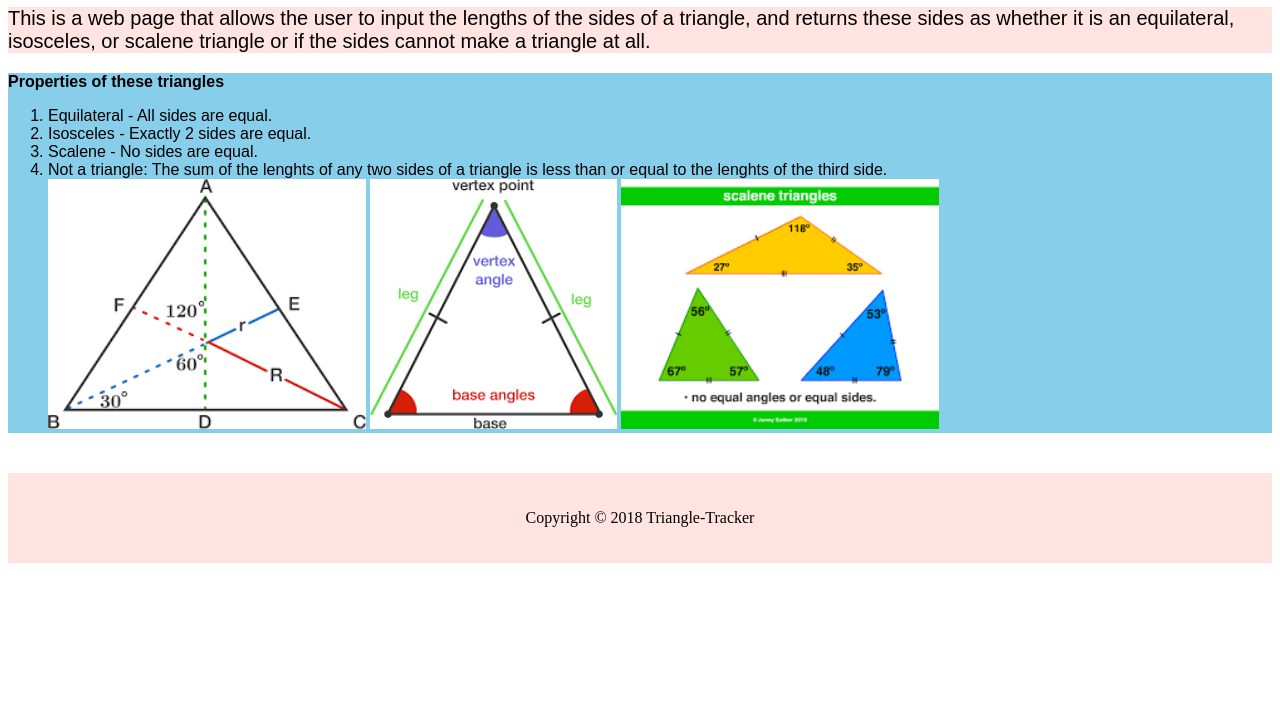
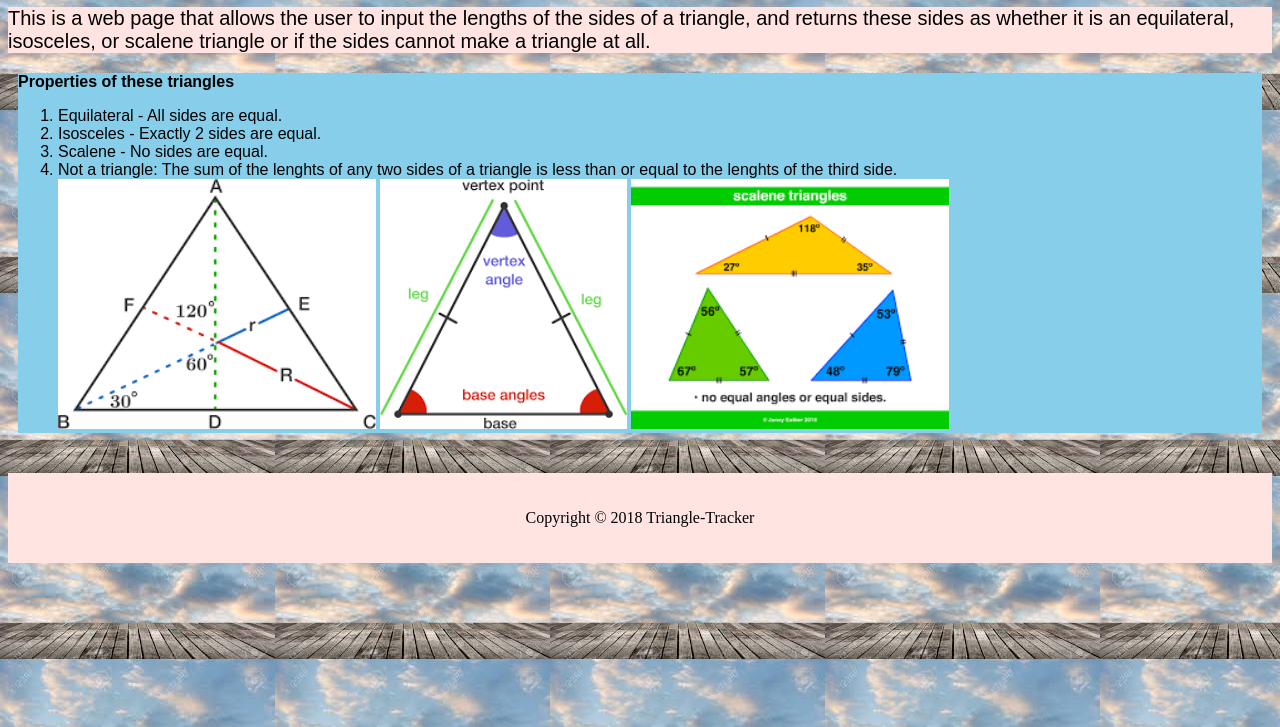
Before and after one commit to alexarirok/Triangle--Tracker, a plain HTML site: page index.html in a window 1280 px wide. Shown: the part 73-800 px from the top of the page. Drawn offline with Linux system fonts and the light colour scheme; a script that the page names is missing.

Commit message:
background image added

```diff
--- a/css/stylesheet.css
+++ b/css/stylesheet.css
@@ -4,6 +4,9 @@
   text-align: center;
   text-decoration: underline;
 
+}
+.container {
+  background-image: url('../images/background.jpeg')
 }
 .introduction {
   font-style:normal;
@@ -25,8 +28,9 @@
   font-size: 16px;
   font-style: normal;
   font-family: sans-serif;
+  margin: 5px 10px 5px 10px;
+}
 
-}
 #Main-footer {
   background: mistyrose;
   color: black;
--- a/index.html
+++ b/index.html
@@ -4,7 +4,7 @@
     <link rel="stylesheet" href="css/stylesheet.css">
     <title>Triangle Tracker</title>
   </head>
-  <body>
+  <body class="container">
 
     <h1 class="Head">Hello Whizs !!! prepare to be intrigued:</h1>
 
```
Also changed, not shown: images/background.jpeg (added).
